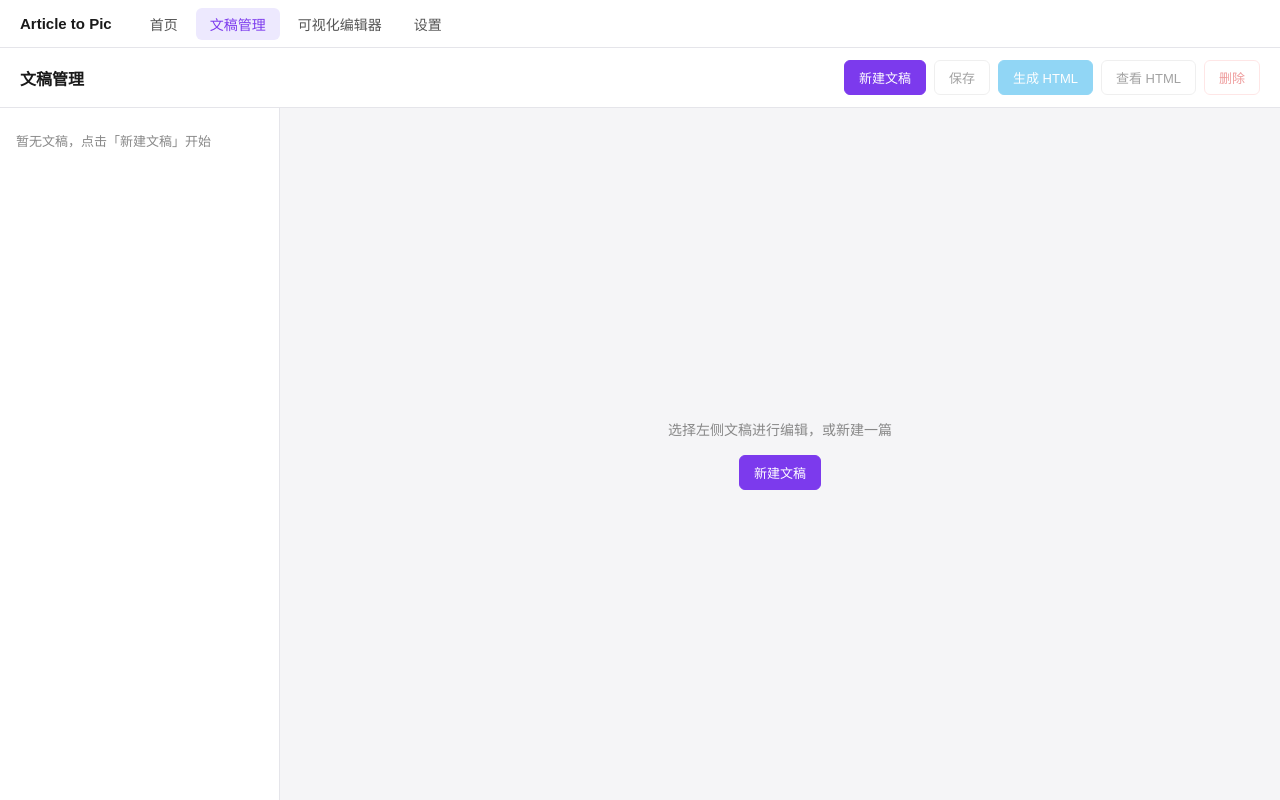
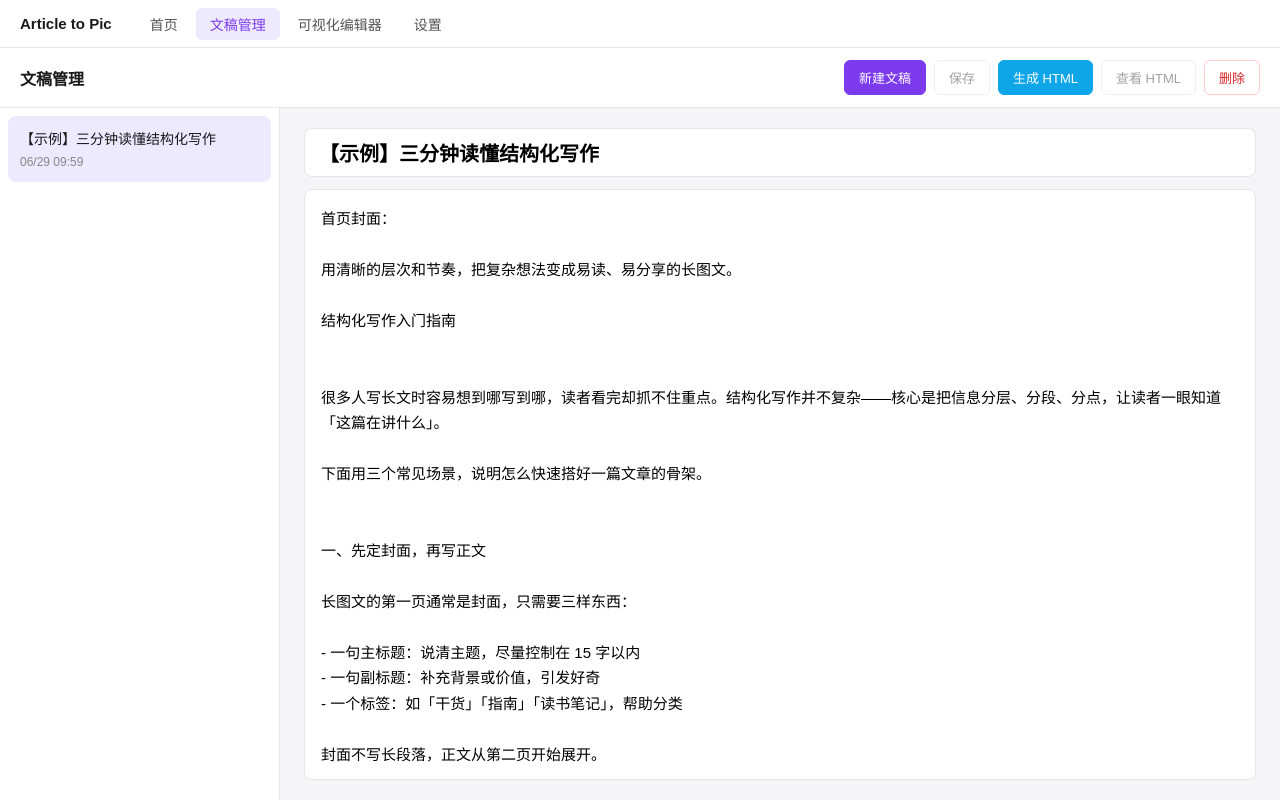
Before and after one commit to shuijiaowang/article-to-pic, a Vue app: page /documents in a window 1280 px wide. Built offline with nearby package versions, Linux system fonts and the light colour scheme.

Commit message:
补充示例

```diff
--- /dev/null
+++ b/src/data/sample-article.ts
@@ -0,0 +1,50 @@
+/** 内置示例文稿，首次使用时自动创建供体验 */
+export const SAMPLE_ARTICLE_ID = '00000000-0000-4000-8000-000000000001'
+
+export const SAMPLE_ARTICLE = {
+  title: '【示例】三分钟读懂结构化写作',
+  content: `首页封面：
+
+用清晰的层次和节奏，把复杂想法变成易读、易分享的长图文。
+
+结构化写作入门指南
+
+
+很多人写长文时容易想到哪写到哪，读者看完却抓不住重点。结构化写作并不复杂——核心是把信息分层、分段、分点，让读者一眼知道「这篇在讲什么」。
+
+下面用三个常见场景，说明怎么快速搭好一篇文章的骨架。
+
+
+一、先定封面，再写正文
+
+长图文的第一页通常是封面，只需要三样东西：
+
+- 一句主标题：说清主题，尽量控制在 15 字以内
+- 一句副标题：补充背景或价值，引发好奇
+- 一个标签：如「干货」「指南」「读书笔记」，帮助分类
+
+封面不写长段落，正文从第二页开始展开。
+
+
+二、正文用「总—分—总」
+
+推荐结构：
+
+1. 开头用 2～3 句话点题，告诉读者为什么要看
+2. 中间分 2～4 个小节，每节一个小标题 + 若干段落或列表
+3. 结尾收束观点，或给出可执行的建议
+
+> 好结构不是限制创意，而是帮读者在 30 秒内建立预期，愿意继续往下读。
+
+
+三、列表与引用，让页面更好排版
+
+- 并列信息 → 用无序列表
+- 步骤流程 → 用有序列表
+- 金句观点 → 单独成段，或标记为引用块
+
+转成长图时，列表和短段落更容易分页，避免某一页文字过密。
+
+
+你可以直接编辑这篇示例，或替换为自己的内容，然后点击「生成 HTML」体验完整流程。`,
+} as const
--- a/src/stores/articles.ts
+++ b/src/stores/articles.ts
@@ -1,5 +1,6 @@
 import { ref, computed, watch } from 'vue'
 import { defineStore } from 'pinia'
+import { SAMPLE_ARTICLE, SAMPLE_ARTICLE_ID } from '@/data/sample-article'
 import type { Article, ArticleInput } from '@/types/document'
 import {
   getActiveHtmlVersion,
@@ -11,10 +12,25 @@ import {
 const STORAGE_KEY = 'article-to-pic:articles'
 const ACTIVE_ID_KEY = 'article-to-pic:active-article-id'
 
+function createSampleArticle(): Article {
+  const now = Date.now()
+  return {
+    id: SAMPLE_ARTICLE_ID,
+    title: SAMPLE_ARTICLE.title,
+    content: SAMPLE_ARTICLE.content,
+    createdAt: now,
+    updatedAt: now,
+  }
+}
+
 function loadFromStorage(): Article[] {
   try {
     const raw = localStorage.getItem(STORAGE_KEY)
-    if (!raw) return []
+    if (!raw) {
+      const sample = createSampleArticle()
+      saveToStorage([sample])
+      return [sample]
+    }
     const parsed = JSON.parse(raw) as Article[]
     if (!Array.isArray(parsed)) return []
     return parsed.map((article) => migrateArticleHtml(article))
@@ -51,7 +67,9 @@ function createId() {
 
 export const useArticlesStore = defineStore('articles', () => {
   const articles = ref<Article[]>(loadFromStorage())
-  const activeId = ref<string | null>(loadActiveId(articles.value))
+  const activeId = ref<string | null>(
+    loadActiveId(articles.value) ?? articles.value[0]?.id ?? null,
+  )
 
   watch(activeId, saveActiveId)
 
@@ -105,6 +123,20 @@ export const useArticlesStore = defineStore('articles', () => {
 
   function selectArticle(id: string | null) {
     activeId.value = id
+  }
+
+  /** 添加或选中内置示例文稿 */
+  function addSampleArticle() {
+    const existing = articles.value.find((a) => a.id === SAMPLE_ARTICLE_ID)
+    if (existing) {
+      activeId.value = existing.id
+      return existing
+    }
+    const sample = createSampleArticle()
+    articles.value.unshift(sample)
+    activeId.value = sample.id
+    persist()
+    return sample
   }
 
   /** 新增一条 HTML 版本并设为当前预览版本 */
@@ -211,6 +243,7 @@ export const useArticlesStore = defineStore('articles', () => {
     getArticleById,
     deleteArticle,
     selectArticle,
+    addSampleArticle,
     getActiveHtmlVersion,
     getArticleHtmlVersions,
     hasArticleHtml,
--- a/src/views/DocumentsView.vue
+++ b/src/views/DocumentsView.vue
@@ -34,6 +34,11 @@ function onInput() {
 
 function handleCreate() {
   store.createArticle()
+  syncDraftFromStore()
+}
+
+function handleLoadSample() {
+  store.addSampleArticle()
   syncDraftFromStore()
 }
 
@@ -148,7 +153,10 @@ function formatTime(ts: number) {
     <div class="docs-body">
       <aside class="docs-sidebar">
         <div v-if="store.sortedArticles.length === 0" class="docs-empty-list">
-          暂无文稿，点击「新建文稿」开始
+          暂无文稿，点击「新建文稿」开始，或加载示例文稿体验
+          <button type="button" class="docs-btn primary docs-empty-btn" @click="handleLoadSample">
+            加载示例文稿
+          </button>
         </div>
         <ul v-else class="docs-list">
           <li
@@ -187,7 +195,10 @@ function formatTime(ts: number) {
         </template>
         <div v-else class="docs-editor-empty">
           <p>选择左侧文稿进行编辑，或新建一篇</p>
-          <button type="button" class="docs-btn primary" @click="handleCreate">新建文稿</button>
+          <div class="docs-editor-empty-actions">
+            <button type="button" class="docs-btn primary" @click="handleCreate">新建文稿</button>
+            <button type="button" class="docs-btn" @click="handleLoadSample">加载示例文稿</button>
+          </div>
         </div>
       </main>
     </div>
@@ -310,6 +321,12 @@ function formatTime(ts: number) {
   line-height: 1.6;
 }
 
+.docs-empty-btn {
+  display: block;
+  margin-top: 12px;
+  width: 100%;
+}
+
 .docs-list {
   list-style: none;
   margin: 0;
@@ -414,4 +431,9 @@ function formatTime(ts: number) {
   color: #888;
   font-size: 14px;
 }
+
+.docs-editor-empty-actions {
+  display: flex;
+  gap: 8px;
+}
 </style>
```
